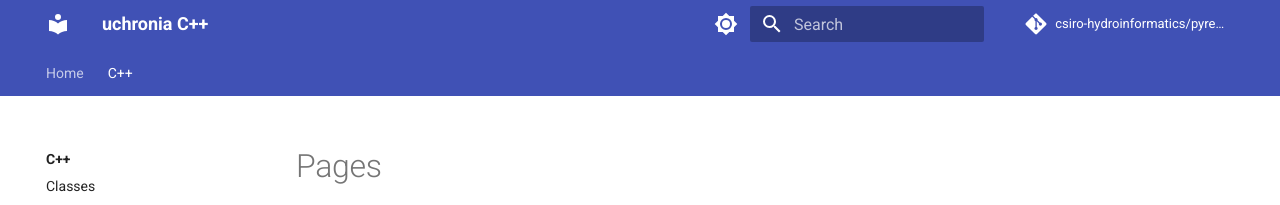
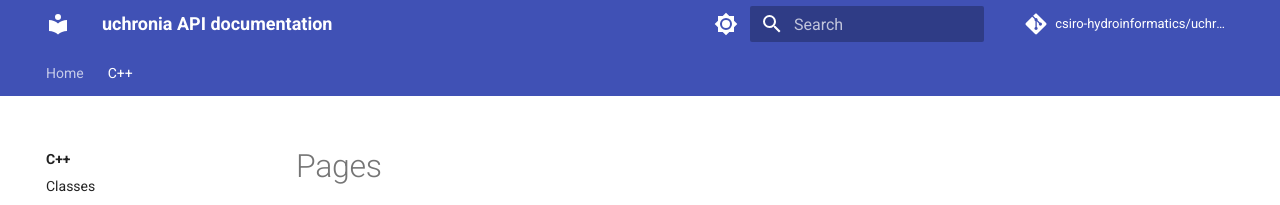
Before and after one commit to csiro-hydroinformatics/uchronia-ts-doc, an MkDocs documentation site: the page built from docs/cpp/Pages/index.md, in a window 1280 px wide. Shown: the top 205 px of the page. Built offline with MkDocs 1.6.1 and Material for MkDocs 9.7.7, drawn with Linux system fonts in a browser that asks for light colours; comment, search, counter and statistics services are not loaded; some of the changed lines change nothing that is shown.

Commit message:
Fix mkdocs.yml

```diff
--- a/mkdocs.yml
+++ b/mkdocs.yml
@@ -3,16 +3,15 @@
 # for ideas.
 
 # Project information
-site_name: uchronia C++
+site_name: uchronia API documentation
 
 site_author: "Jean-Michel Perraud"
 site_description: >-
-  This package is primarily for managing resources, for instance from
-  native libraries written for instance in C++, from Python.
+  Draft API doc for Uchronia - time series handling for ensembles simulations and forecasts in C++
 
 # Repository
-repo_name: csiro-hydroinformatics/pyrefcount
-repo_url: https://github.com/csiro-hydroinformatics/pyrefcount
+repo_name: csiro-hydroinformatics/uchronia-time-series
+repo_url: https://github.com/csiro-hydroinformatics/uchronia-time-series
 
 docs_dir: './docs'
 
@@ -107,7 +106,8 @@ markdown_extensions:
   # - pymdownx.magiclink:
   #    repo_url_shorthand: true
   #    user: csiro-hydroinformatics
-  #    repo: pyrefcount
+  #    repo: uchronia-time-series
+
   - pymdownx.mark
   - pymdownx.smartsymbols
   - pymdownx.tabbed:
```
